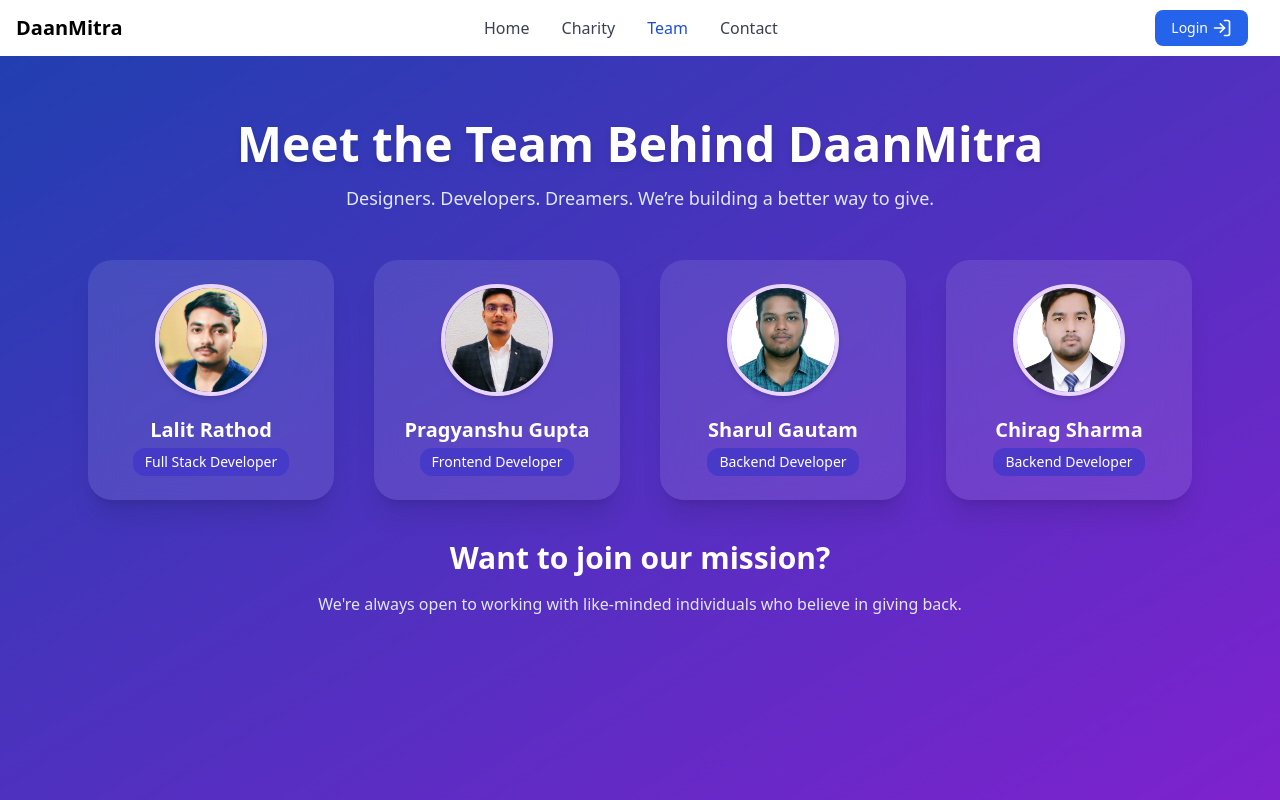
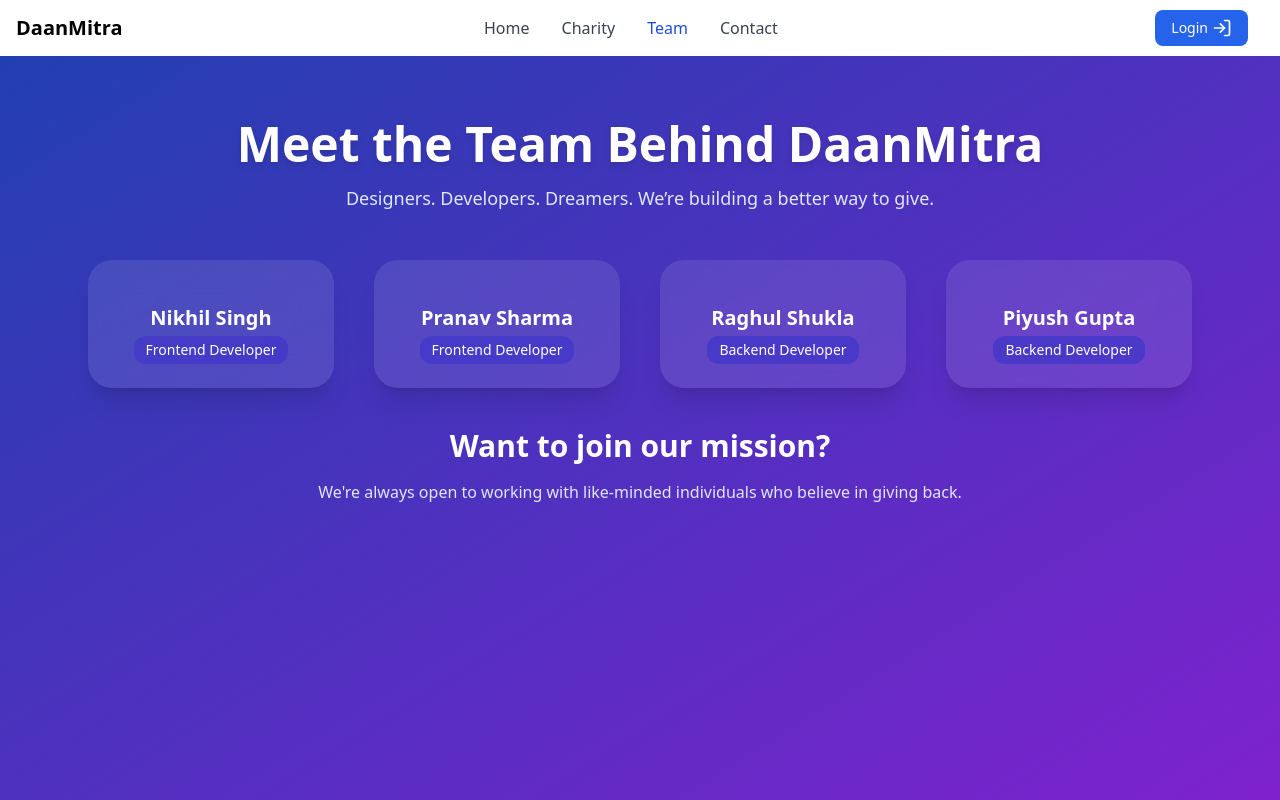
Before and after one commit to Lalit899/DanMitra, a Next.js app: page /pages/Team in a window 1280 px wide. Built offline with nearby package versions, Linux system fonts and the light colour scheme.

Commit message:
temp commit

```diff
--- a/app/components/Footer.jsx
+++ b/app/components/Footer.jsx
@@ -28,7 +28,10 @@ function Footer() {
                       ></path>
                     </svg>
                   </span>
-                  <p className="font-inter">IPEC</p>
+                  <p className="font-inter">
+                    {/* IPEC */}
+                    KEC
+                    </p>
                 </li>
                 <li className="flex flex-row items-start">
                   <span>
@@ -54,7 +57,7 @@ function Footer() {
                 </li>
               </ul>
             </div>
-            <div className="mt-4 md:mt-0 lg:mt-0 flex flex-row flex-wrap lg:flex-nowrap lg:justify-center gap-4 lg:gap-x-24">
+            {/* <div className="mt-4 md:mt-0 lg:mt-0 flex flex-row flex-wrap lg:flex-nowrap lg:justify-center gap-4 lg:gap-x-24">
               <div className="flex flex-col">
                 <h2 className="font-mono font-bold text-zinc-700 text-lg">
                   Contact
@@ -105,7 +108,7 @@ function Footer() {
                   </li>
                 </ul>
               </div>
-            </div>
+            </div> */}
           </div>
           <div className="w-full mt-10 py-10 border-t border-zinc-200 font-inter text-center text-xs text-zinc-400">
             Copyright © 2025 DaanMitra All rights reserved.
--- a/app/pages/Contact/page.jsx
+++ b/app/pages/Contact/page.jsx
@@ -8,7 +8,8 @@ function Contact() {
       <Header />
       <div>
         <iframe
-          src="https://www.google.com/maps/embed?pb=!1m18!1m12!1m3!1d3501.0208894866314!2d77.33788287495777!3d28.659093182875022!2m3!1f0!2f0!3f0!3m2!1i1024!2i768!4f13.1!3m3!1m2!1s0x390cfa9b30000001%3A0xf8c8e01b5759ffb0!2sInderprastha%20Engineering%20College!5e0!3m2!1sen!2sin!4v1740637940272!5m2!1sen!2sin"
+          // src="https://www.google.com/maps/embed?pb=!1m18!1m12!1m3!1d3501.0208894866314!2d77.33788287495777!3d28.659093182875022!2m3!1f0!2f0!3f0!3m2!1i1024!2i768!4f13.1!3m3!1m2!1s0x390cfa9b30000001%3A0xf8c8e01b5759ffb0!2sInderprastha%20Engineering%20College!5e0!3m2!1sen!2sin!4v1740637940272!5m2!1sen!2sin"
+          src="https://www.google.com/maps/embed?pb=!1m18!1m12!1m3!1d3500.187854094957!2d77.3762902!3d28.684026699999997!2m3!1f0!2f0!3f0!3m2!1i1024!2i768!4f13.1!3m3!1m2!1s0x390cee217dde4bd1%3A0x6df4a357ba3129f4!2sKrishna%20Engineering%20College!5e0!3m2!1sen!2sin!4v1748623283198!5m2!1sen!2sin"
           className="w-full h-60 rounded-b-xl border-none shadow-lg"
           allowFullScreen
           loading="lazy"
@@ -32,17 +33,20 @@ function Contact() {
               <div>
                 <h2 className="text-2xl font-bold mb-2">Our Address</h2>
                 <p className="text-indigo-100 ml-1">
-                  Inderprastha Engineering College
+                  {/* Inderprastha Engineering College */}
+                  Krishna Engineering College
                   <br />
-                  Site IV, Industrial Area, Sahibabad, Ghaziabad, Uttar Pradesh,
-                  India.
+                  {/* Site IV, Industrial Area, Sahibabad, Ghaziabad, Uttar Pradesh,
+                  India. */}
+                  95, Loni Road, Between Mohannagar &, Hindon Air Force Station,
+                  Sahibabad, Ghaziabad, Uttar Pradesh, India.
                   <br />
-                  PIN: 201010
+                  PIN: 201007
                 </p>
               </div>
             </div>
             {/* Social Buttons */}
-            <div>
+            {/* <div>
               <h2 className="text-2xl font-bold mb-2">Connect With Us</h2>
               <div className="flex gap-5 text-2xl text-white">
                 <a
@@ -60,7 +64,7 @@ function Contact() {
                   <FaPhoneSquareAlt />
                 </a>
               </div>
-            </div>
+            </div> */}
           </div>
         </div>
       </div>
--- a/app/pages/Team/page.jsx
+++ b/app/pages/Team/page.jsx
@@ -7,28 +7,52 @@ import p from "../../../public/p.jpg";
 import s from "../../../public/s.jpg";
 import c from "../../../public/c.jpg";
 
+// const teamMembers = [
+//   {
+//     name: "Lalit Rathod",
+//     role: "Full Stack Developer",
+//     image: l,
+//   },
+//   {
+//     name: "Pragyanshu Gupta",
+//     role: "Frontend Developer",
+//     image: p,
+//   },
+//   {
+//     name: "Sharul Gautam",
+//     role: "Backend Developer",
+//     image: s,
+//   },
+//   {
+//     name: "Chirag Sharma",
+//     role: "Backend Developer",
+//     image: c,
+//   },
+// ];
+
 const teamMembers = [
   {
-    name: "Lalit Rathod",
-    role: "Full Stack Developer",
+    name: "Nikhil Singh",
+    role: "Frontend Developer",
     image: l,
   },
   {
-    name: "Pragyanshu Gupta",
+    name: "Pranav Sharma",
     role: "Frontend Developer",
     image: p,
   },
   {
-    name: "Sharul Gautam",
+    name: "Raghul Shukla",
     role: "Backend Developer",
     image: s,
   },
   {
-    name: "Chirag Sharma",
+    name: "Piyush Gupta",
     role: "Backend Developer",
     image: c,
   },
 ];
+
 
 function Team() {
   return (
@@ -51,13 +75,13 @@ function Team() {
                 className="relative bg-white/10 backdrop-blur-lg rounded-3xl shadow-xl overflow-hidden p-6 group hover:scale-[1.03] hover:shadow-2xl transition duration-500"
               >
                 <div className="relative z-10">
-                  <Image
+                  {/* <Image
                     src={member.image}
                     alt={member.name}
                     width={128}
                     height={128}
                     className="w-28 h-28 mx-auto object-cover rounded-full border-4 border-purple-200 shadow-md transition-transform duration-300 group-hover:scale-110"
-                  />
+                  /> */}
                   <h2 className="mt-5 text-xl font-semibold text-white">
                     {member.name}
                   </h2>
```
